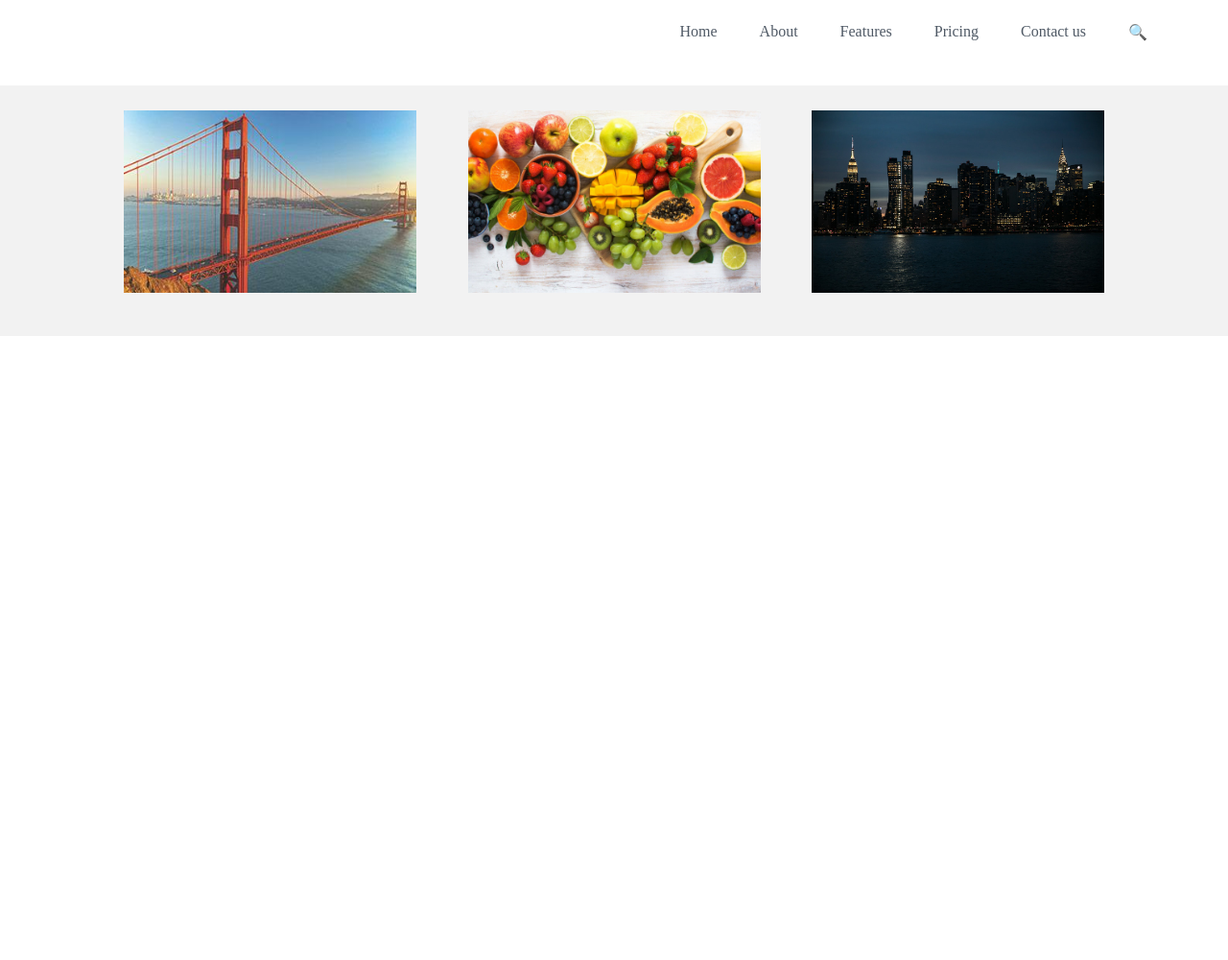
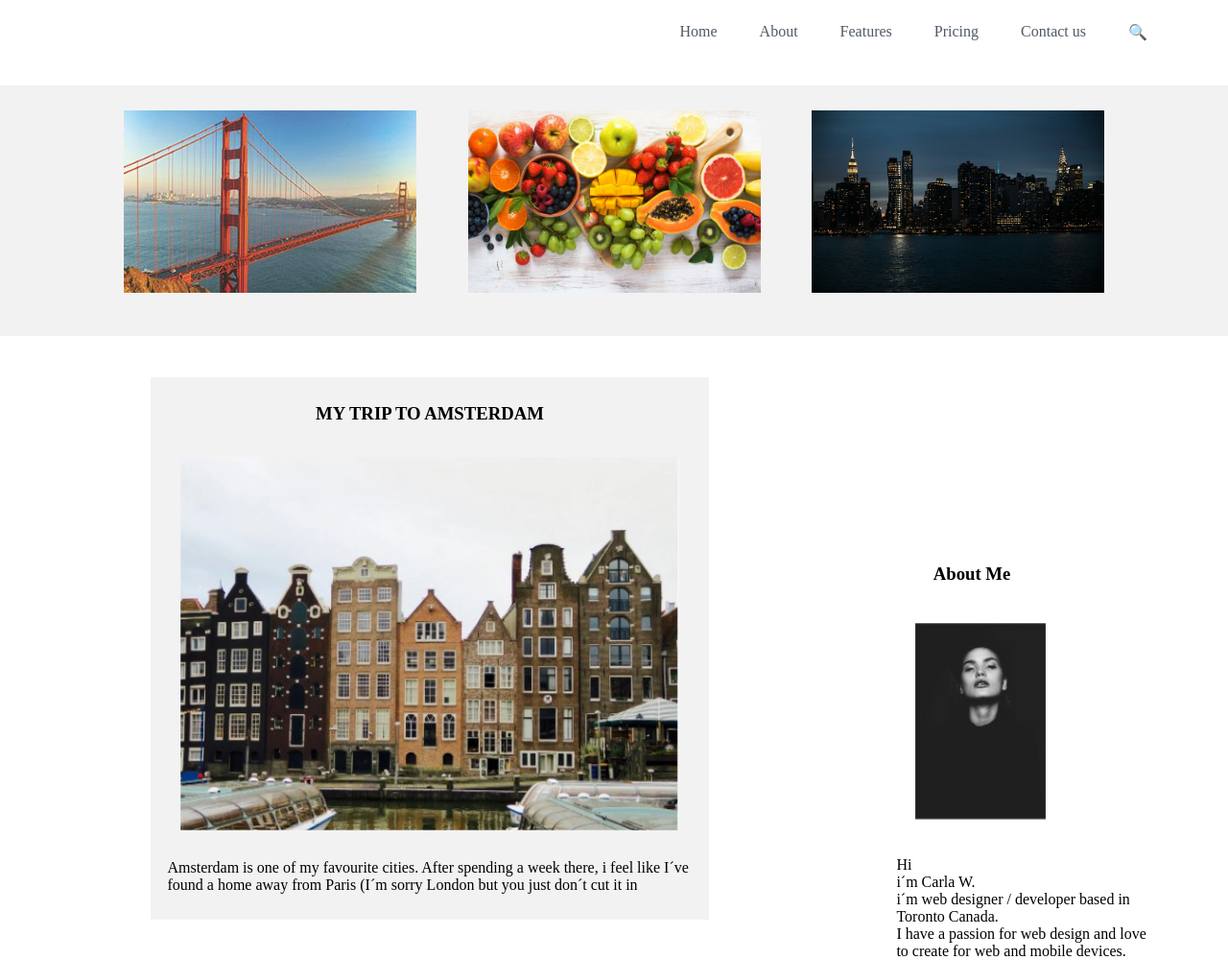
Before and after one commit to danielmarin05/Proyecto1, a plain HTML site: page index.html in a window 1280 px wide. Shown: the whole page at 96% size. Before the commit the page ends 800 px from the top, so only its background shows below. Drawn offline with Linux system fonts and the light colour scheme.

Commit message:
finished aside

```diff
--- a/index.css
+++ b/index.css
@@ -27,7 +27,6 @@
 .images{
     display: flex;
     flex-wrap: wrap;
-    justify-content: center;
     justify-content: space-evenly;
 }
 
@@ -35,3 +34,59 @@
     width: 305px;
     height: 190px;
 }
+
+.section2{
+    display: flex;
+    width: 100%;
+}
+
+.article{
+    display: flex;
+    width: 70%;
+    height: 650px;
+    justify-content: center;
+    align-items: center;
+    /*background-color: #aa1414;*/
+}
+
+.div{
+    display:flex;
+    width: 582px;
+    height: 565px;
+    background-color: #F2F2F2;
+    justify-content: center;
+    align-items: center;
+    flex-direction: column;
+}
+
+.margin_title{
+    margin-bottom: 6%;
+}
+
+.margin_paragraph{
+    margin-top: 5%;
+    margin-left: 3%;
+}
+
+.aside{
+    display: flex;
+    justify-content: end;
+    width: 30%;
+    flex-direction: column;
+
+}
+
+.margin_title_aside{
+    margin-top: 17%;
+    margin-left: 20%
+}
+
+.margin_aside{
+    margin-top: 10%;
+    margin-left: 15%
+}
+
+.margin_paragraph_aside{
+    margin-top: 10%;
+    margin-left: 10%
+}
--- a/index.html
+++ b/index.html
@@ -26,14 +26,26 @@
         </ul>
     </section>
 
-    <section>
+    <section class="section2">
 
-        <article>
-
+        <article class="article">
+            <div class="div">
+                <h1 class="margin_title">MY TRIP TO AMSTERDAM</h1>
+                <img src="./assets/houses.jpg" alt="Houses" width="520" height="389">
+                <p class="margin_paragraph">Amsterdam is one of my favourite cities. After spending a week there, i feel like I´ve found a home away from Paris (I´m sorry London but you just don´t cut it in</p>
+            </div>
         </article>
-
-        <aside>
-
+        <aside class="aside">
+            <h1 class= "margin_title_aside">About Me</h1>
+            <img class= "margin_aside" src="./assets/woman.jpg" alt="Woman" width="137" height="206">
+            <p class= "margin_paragraph_aside">
+                 Hi<br>
+                i´m Carla W.<br>
+                i´m web designer / developer based in<br>
+                Toronto Canada.<br>
+                I have a passion for web design and love<br>
+                to create for web and mobile devices.
+            </p>
         </aside>
 
     </section>
```
Also changed, not shown: assets/houses.jpg (added), assets/woman.jpg (added).
